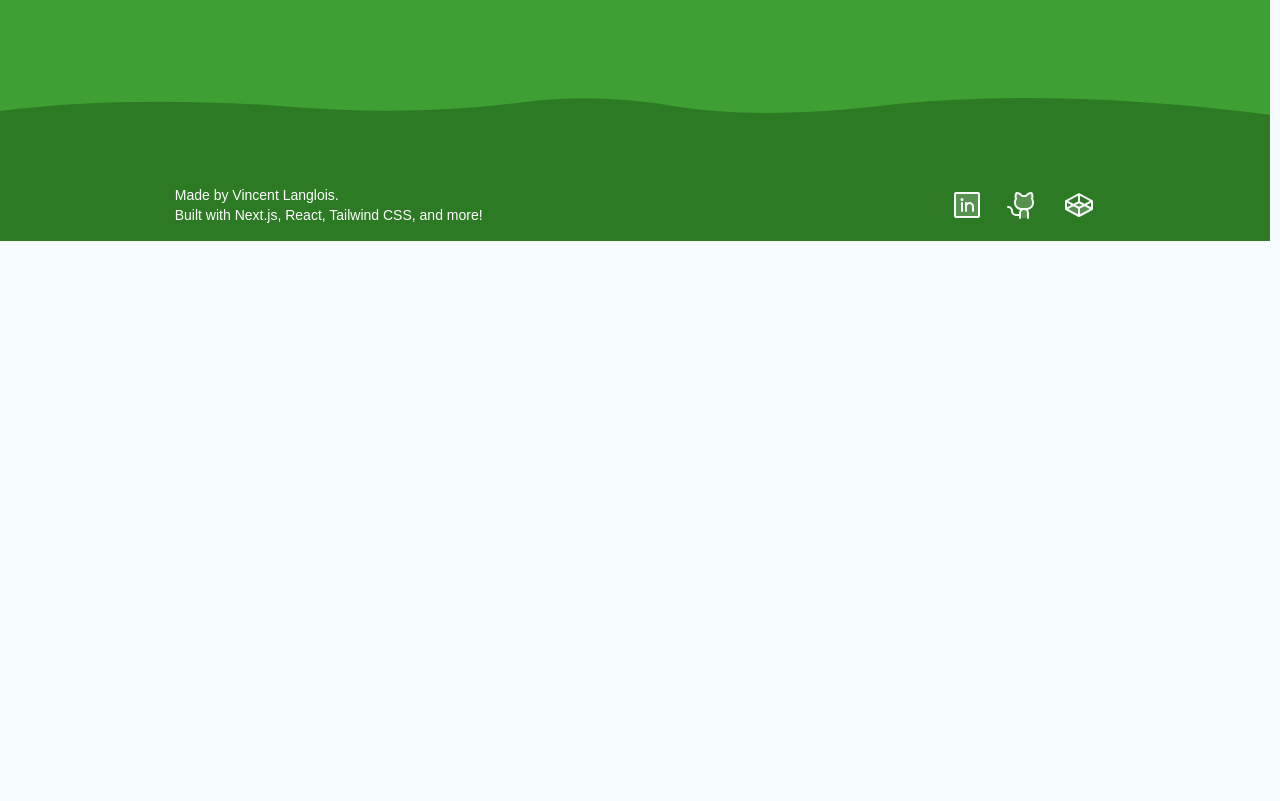
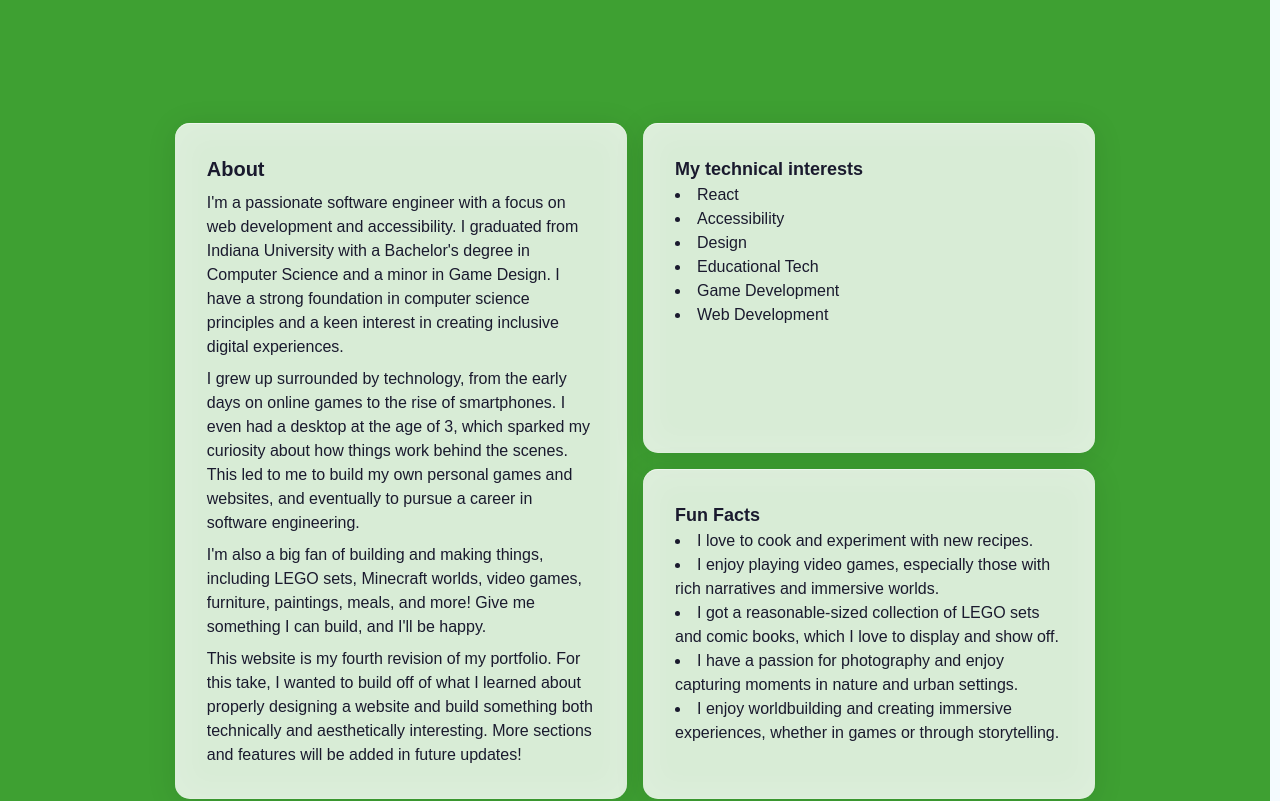
Before and after one commit to vtlanglois/portfolio-v2, a Next.js app: page / in a window 1280 px wide. Shown: the part 709-1510 px from the top of the page. Before the commit the page ends 950 px from the top, so only its background shows below. Built offline with nearby package versions, Linux system fonts and the light colour scheme.

Commit message:
feat: added About section

```diff
--- a/src/app/page.tsx
+++ b/src/app/page.tsx
@@ -1,3 +1,4 @@
+import About from "@/components/sections/About";
 import Hero from "../components/sections/Hero";
 // import Container from "@/components/ui/Container";
 
@@ -5,6 +6,7 @@ export default function Home() {
   return (
     <>
       <Hero />
+      <About />
       {/* <Container>
         <section>Skills</section>
       </Container>
--- /dev/null
+++ b/src/components/sections/About.tsx
@@ -0,0 +1,77 @@
+import Card from "../ui/Card";
+import Container from "../ui/Container";
+import Section from "../ui/Section";
+
+export default function About() {
+  return (
+    <Section>
+      <Container>
+        <div className="grid grid-cols-1 lg:grid-cols-4 lg:grid-rows-2 gap-4">
+          <Card className="row-span-2 col-span-2 flex flex-col gap-2 text-pretty">
+            <h2 className="text-xl font-bold">About</h2>
+            <p>
+              I'm a passionate software engineer with a focus on web development
+              and accessibility. I graduated from Indiana University with a
+              Bachelor's degree in Computer Science and a minor in Game Design.
+              I have a strong foundation in computer science principles and a
+              keen interest in creating inclusive digital experiences.
+            </p>
+            <p>
+              I grew up surrounded by technology, from the early days on online
+              games to the rise of smartphones. I even had a desktop at the age
+              of 3, which sparked my curiosity about how things work behind the
+              scenes. This led to me to build my own personal games and
+              websites, and eventually to pursue a career in software
+              engineering.
+            </p>
+            <p>
+              I'm also a big fan of building and making things, including LEGO
+              sets, Minecraft worlds, video games, furniture, paintings, meals,
+              and more! Give me something I can build, and I'll be happy.
+            </p>
+            <p>
+              This website is my fourth revision of my portfolio. For this take,
+              I wanted to build off of what I learned about properly designing a
+              website and build something both technically and aesthetically
+              interesting. More sections and features will be added in future
+              updates!
+            </p>
+          </Card>
+          <Card className="row-span-1 col-span-2">
+            <h3 className="text-lg font-bold">My technical interests</h3>
+            <ul className="list-disc list-inside">
+              <li>React</li>
+              <li>Accessibility</li>
+              <li>Design</li>
+              <li>Educational Tech</li>
+              <li>Game Development</li>
+              <li>Web Development</li>
+            </ul>
+          </Card>
+          <Card className="row-span-1 col-span-2">
+            <h3 className="text-lg font-bold">Fun Facts</h3>
+            <ul className="list-disc list-inside">
+              <li>I love to cook and experiment with new recipes.</li>
+              <li>
+                I enjoy playing video games, especially those with rich
+                narratives and immersive worlds.
+              </li>
+              <li>
+                I got a reasonable-sized collection of LEGO sets and comic
+                books, which I love to display and show off.
+              </li>
+              <li>
+                I have a passion for photography and enjoy capturing moments in
+                nature and urban settings.
+              </li>
+              <li>
+                I enjoy worldbuilding and creating immersive experiences,
+                whether in games or through storytelling.
+              </li>
+            </ul>
+          </Card>
+        </div>
+      </Container>
+    </Section>
+  );
+}
--- /dev/null
+++ b/src/components/ui/Card/index.tsx
@@ -0,0 +1,11 @@
+import "./styles.css";
+
+export default function Card({
+  children,
+  className,
+}: {
+  children: React.ReactNode;
+  className?: string;
+}) {
+  return <div className={`glass-card ${className}`}>{children}</div>;
+}
--- /dev/null
+++ b/src/components/ui/Card/styles.css
@@ -0,0 +1,10 @@
+.glass-card {
+  padding: 2rem;
+  border-radius: 15px;
+  background: rgba(255, 255, 255, 0.8);
+  box-shadow:
+    0 4px 30px rgba(0, 0, 0, 0.1),
+    inset 0 1px 0 rgba(255, 255, 255, 0.5),
+    inset 0 -1px 0 rgba(255, 255, 255, 0.1),
+    inset 0 0 26px 13px rgba(255, 255, 255, 0.13);
+}
--- /dev/null
+++ b/src/components/ui/Section.tsx
@@ -0,0 +1,11 @@
+export default function Section({
+  children,
+  className,
+}: {
+  children: React.ReactNode;
+  className?: string;
+}) {
+  return (
+    <section className={`bg-[#3ea032] py-8 ${className}`}>{children}</section>
+  );
+}
```
